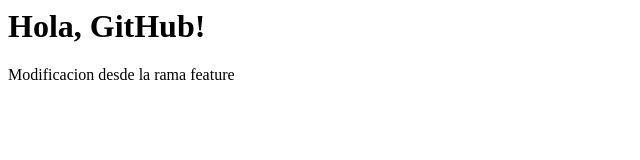
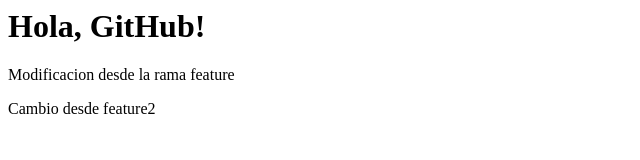
Before and after one commit to NikolBallesteros30/Mis-proyectos, a plain HTML site: page index.html in a window 1280 px wide. Shown: the whole page, without its empty margins (0-640 px from the left). Drawn offline with Linux system fonts and the light colour scheme.

Commit message:
Cambios en feature2

```diff
--- a/index.html
+++ b/index.html
@@ -1,2 +1,3 @@
 <h1>Hola, GitHub!</h1>
 <p>Modificacion desde la rama feature</p>
+<p>Cambio desde feature2</p>
```
